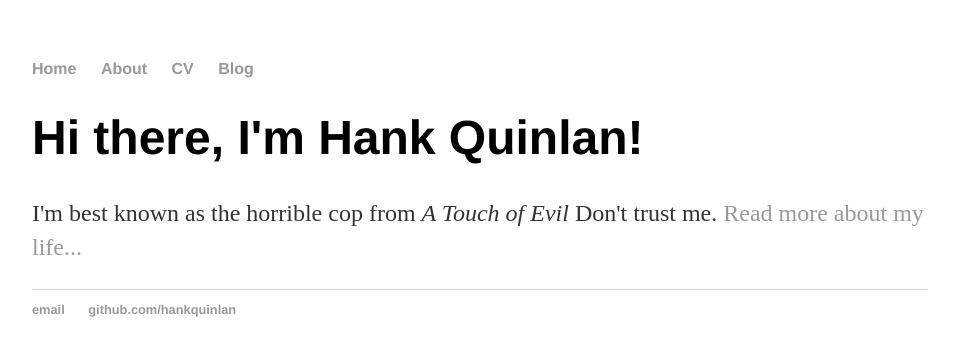
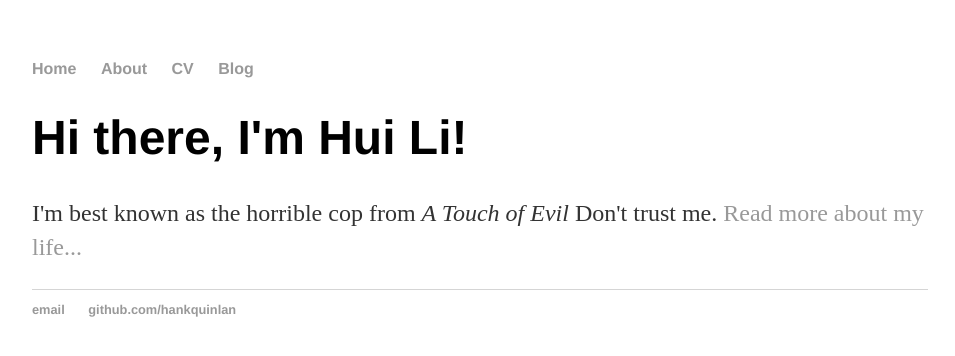
Before and after one commit to lihui870222/lihui870222.github.io, a Jekyll site: the page built from index.html, in a window 1280 px wide. Shown: the top 356 px of the page, without its empty margins (160-1115 px from the left). Built offline with Jekyll 4.4.1, drawn with Linux system fonts in a browser that asks for light colours.

Commit message:
Update index.html

```diff
--- a/index.html
+++ b/index.html
@@ -1,30 +1,8 @@
-<!DOCTYPE html>
-<html>
-	<head>
-		<title>Hank Quinlan, Horrible Cop</title>
-		<!-- link to main stylesheet -->
-		<link rel="stylesheet" type="text/css" href="/css/main.css">
-	</head>
-	<body>
-		<nav>
-    		<ul>
-        		<li><a href="/">Home</a></li>
-	        	<li><a href="/about">About</a></li>
-        		<li><a href="/cv">CV</a></li>
-        		<li><a href="/blog">Blog</a></li>
-    		</ul>
-		</nav>
-		<div class="container">
-    		<div class="blurb">
-        		<h1>Hi there, I'm Hank Quinlan!</h1>
-				<p>I'm best known as the horrible cop from <em>A Touch of Evil</em> Don't trust me. <a href="/about">Read more about my life...</a></p>
-    		</div><!-- /.blurb -->
-		</div><!-- /.container -->
-		<footer>
-    		<ul>
-        		<li><a href="mailto:hankquinlanhub@gmail.com">email</a></li>
-        		<li><a href="https://github.com/hankquinlan">github.com/hankquinlan</a></li>
-			</ul>
-		</footer>
-	</body>
-</html>
+---
+layout: default
+title: Hank Quinlan, Horrible Cop
+---
+<div class="blurb">
+	<h1>Hi there, I'm Hui Li!</h1>
+	<p>I'm best known as the horrible cop from <em>A Touch of Evil</em> Don't trust me. <a href="/about">Read more about my life...</a></p>
+</div><!-- /.blurb -->
```
